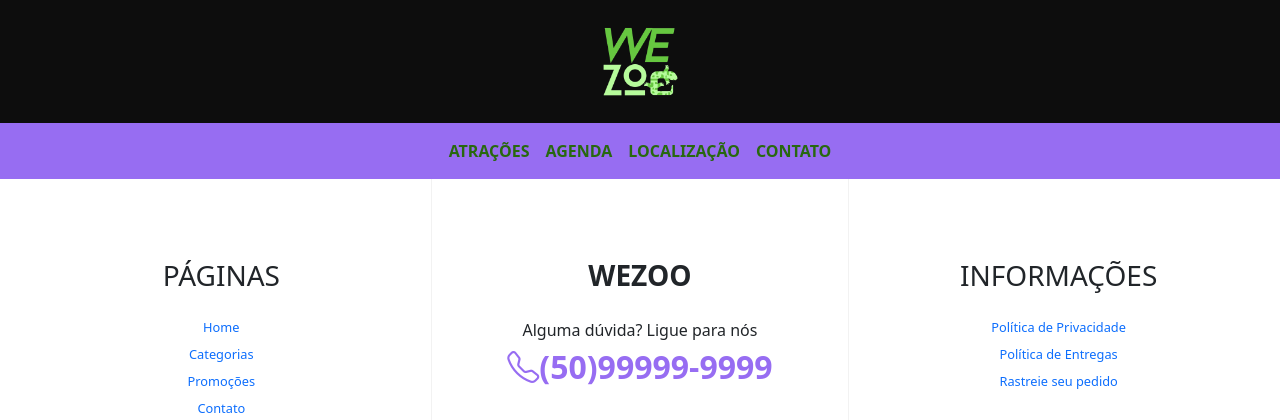
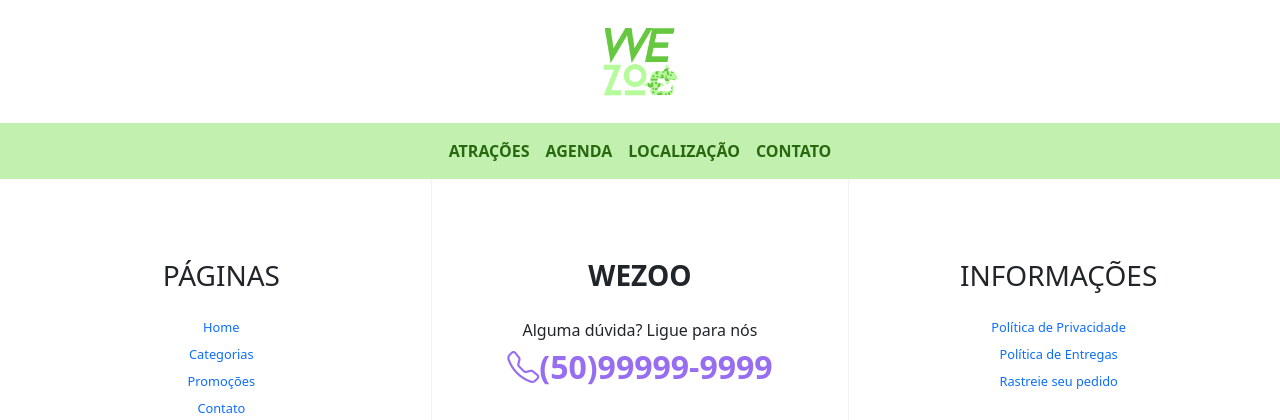
Before and after one commit to kauezzzz/wezoo, a PHP site: page / in a window 1280 px wide. Shown: the top 420 px of the page. Run offline with PHP 8.4, Linux system fonts and the light colour scheme.

Commit message:
header right

```diff
--- a/style.css
+++ b/style.css
@@ -15,10 +15,11 @@
     background-color: #252525;
   }
   .destaque {
-    background-color: #0D0D0D;
+    background-color: #ffffff;
   }
   .secondary-bg-color {
-    background-color: #976DF2;
+    background-color: #C2F1AF
+    ;
   }
   .light-bg-color {
     background-color: #FCF5EB;
```
